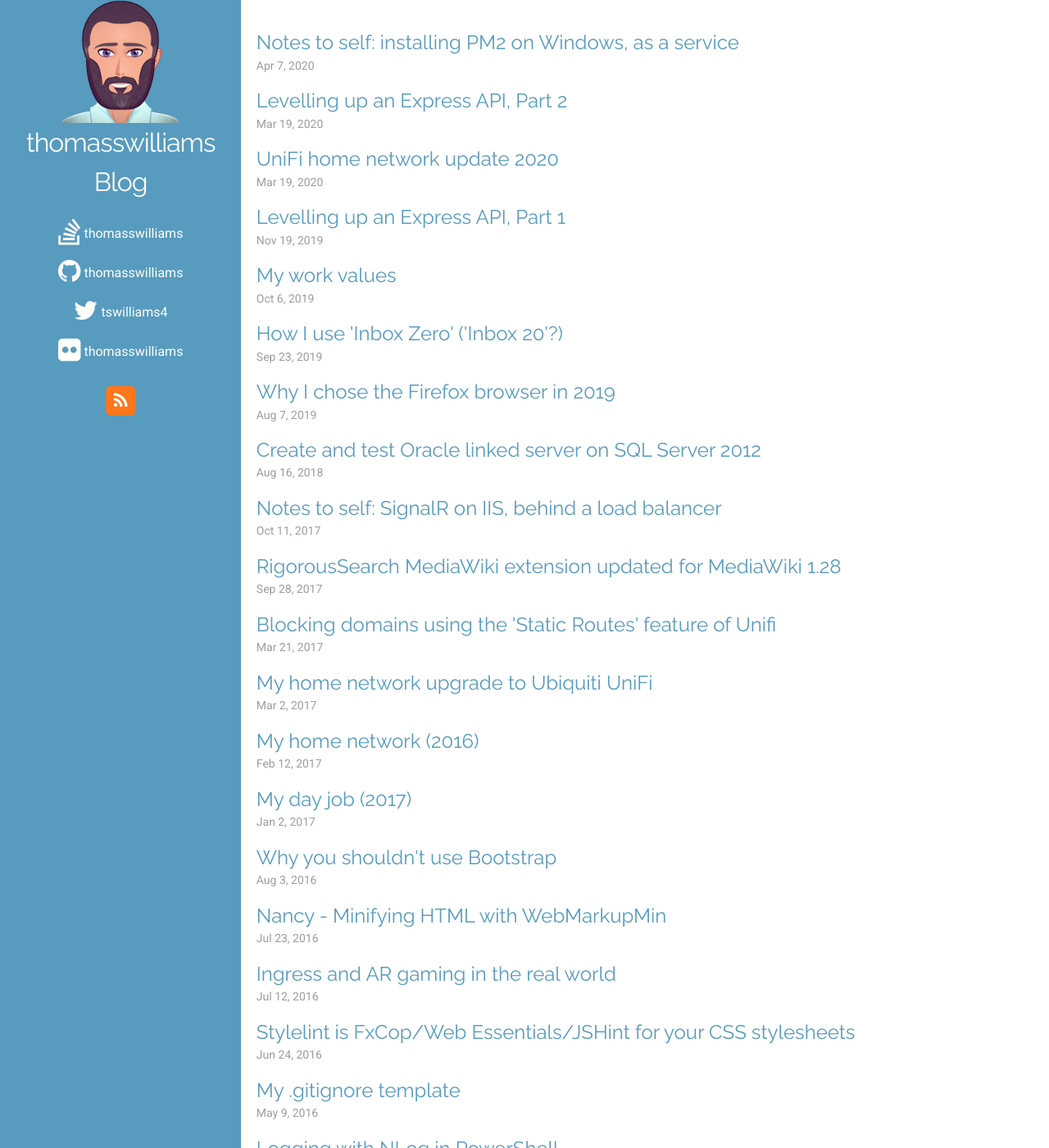
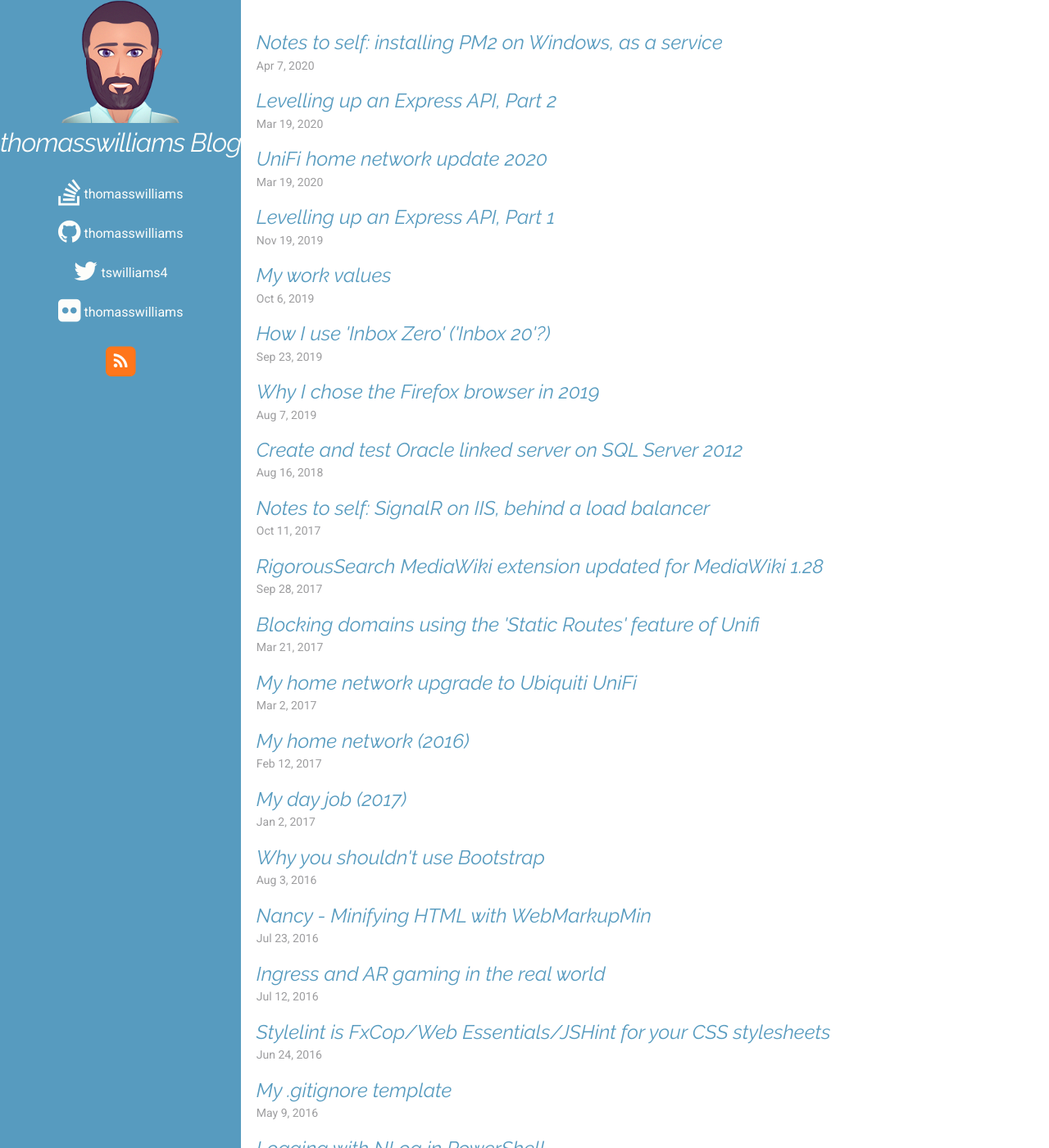
Before and after one commit to thomasswilliams/thomasswilliams.github.io, a Jekyll site: the page built from index.html, in a window 1280 px wide and 1400 px high. Shown: the whole window at 82% size. Built offline with Jekyll 4.4.1, drawn with Linux system fonts in a browser that asks for light colours; nearby versions of some CDN libraries.

Commit message:
Update Google font links
Change padding after paragraphs in lists

```diff
--- a/_includes/head.html
+++ b/_includes/head.html
@@ -1,7 +1,6 @@
 <head>
   <meta charset="utf-8">
   <meta http-equiv="content-type" content="text/html;charset=utf-8">
-  <meta http-equiv="X-UA-Compatible" content="IE=edge">
 
   <title>{% if page.title %}{{ page.title | escape }}{% else %}{{ site.title | escape }}{% endif %}</title>
 
@@ -12,9 +11,9 @@
   <!-- FontAwesome glyphs and icons -->
   <link rel="stylesheet" href="https://cdnjs.cloudflare.com/ajax/libs/font-awesome/4.5.0/css/font-awesome.min.css">
   <!-- linked fonts -->
-  <link rel='stylesheet' href='https://fonts.googleapis.com/css?family=Roboto:400,700,300,400italic,700italic'  type='text/css'>
-  <link rel='stylesheet' href='https://fonts.googleapis.com/css?family=Raleway' type='text/css'>
-  <link rel='stylesheet' href='https://fonts.googleapis.com/css?family=Source+Code+Pro' type='text/css'>
+  <link href="https://fonts.googleapis.com/css2?family=Roboto:ital,wght@0,300;0,400;0,700;1,400;1,700&display=swap" rel="stylesheet">
+  <link href="https://fonts.googleapis.com/css2?family=Raleway:ital@1&display=swap" rel="stylesheet">
+  <link href="https://fonts.googleapis.com/css2?family=Source+Code+Pro&display=swap" rel="stylesheet">
   <!-- local styles -->
   <link rel="stylesheet" href="{{ "/css/main.css" | prepend: site.baseurl }}">
   <!-- Atom feed -->
--- a/_sass/_base.scss
+++ b/_sass/_base.scss
@@ -42,6 +42,10 @@ li {
   > ol {
     margin-bottom: 0;
   }
+}
+// paragraphs in lists, slightly reduced bottom padding
+li > p {
+  margin-bottom: $spacing-unit / 4;
 }
 
 // headings
```
Also changed, not shown: css/main.scss (line endings or trailing spaces).
